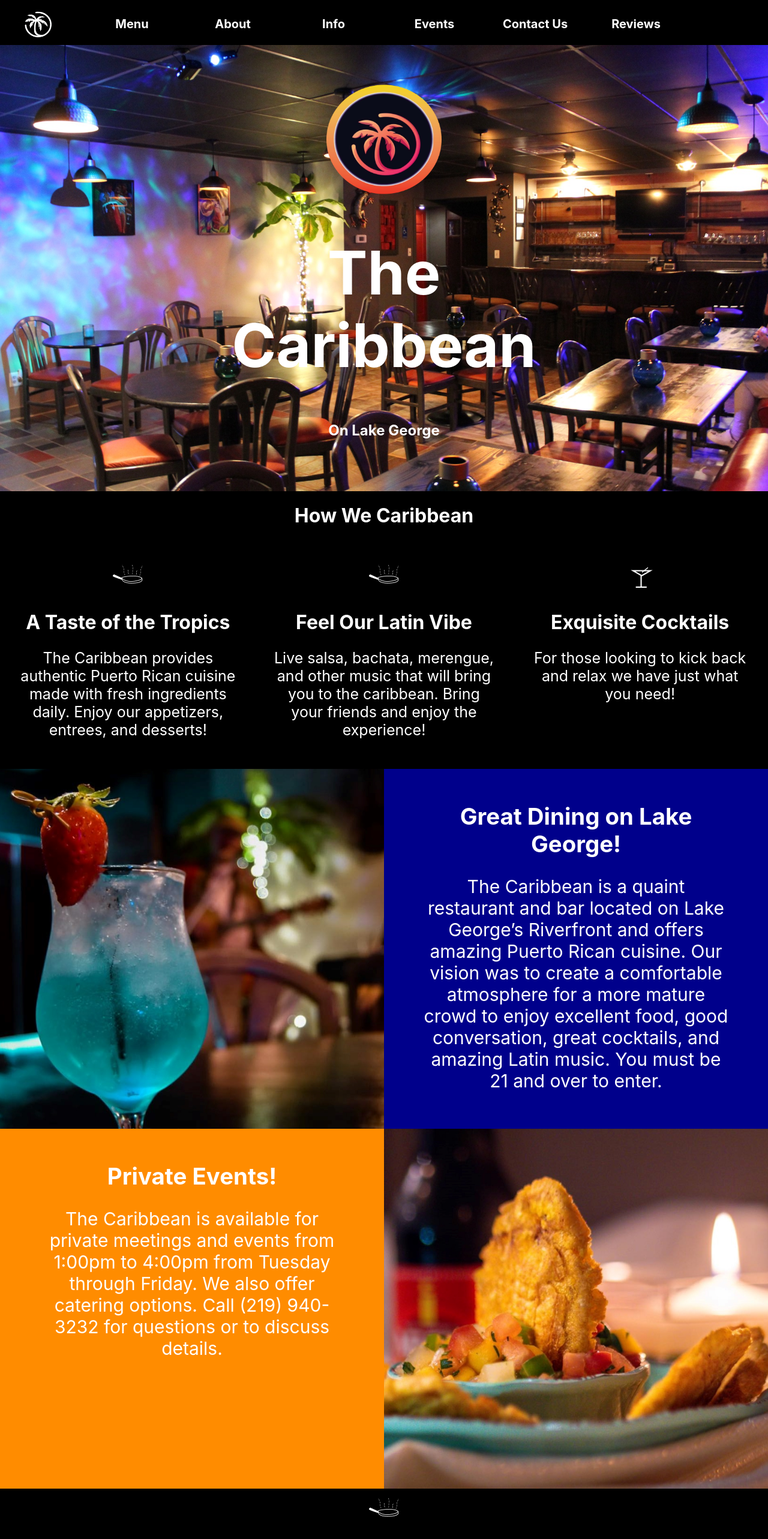
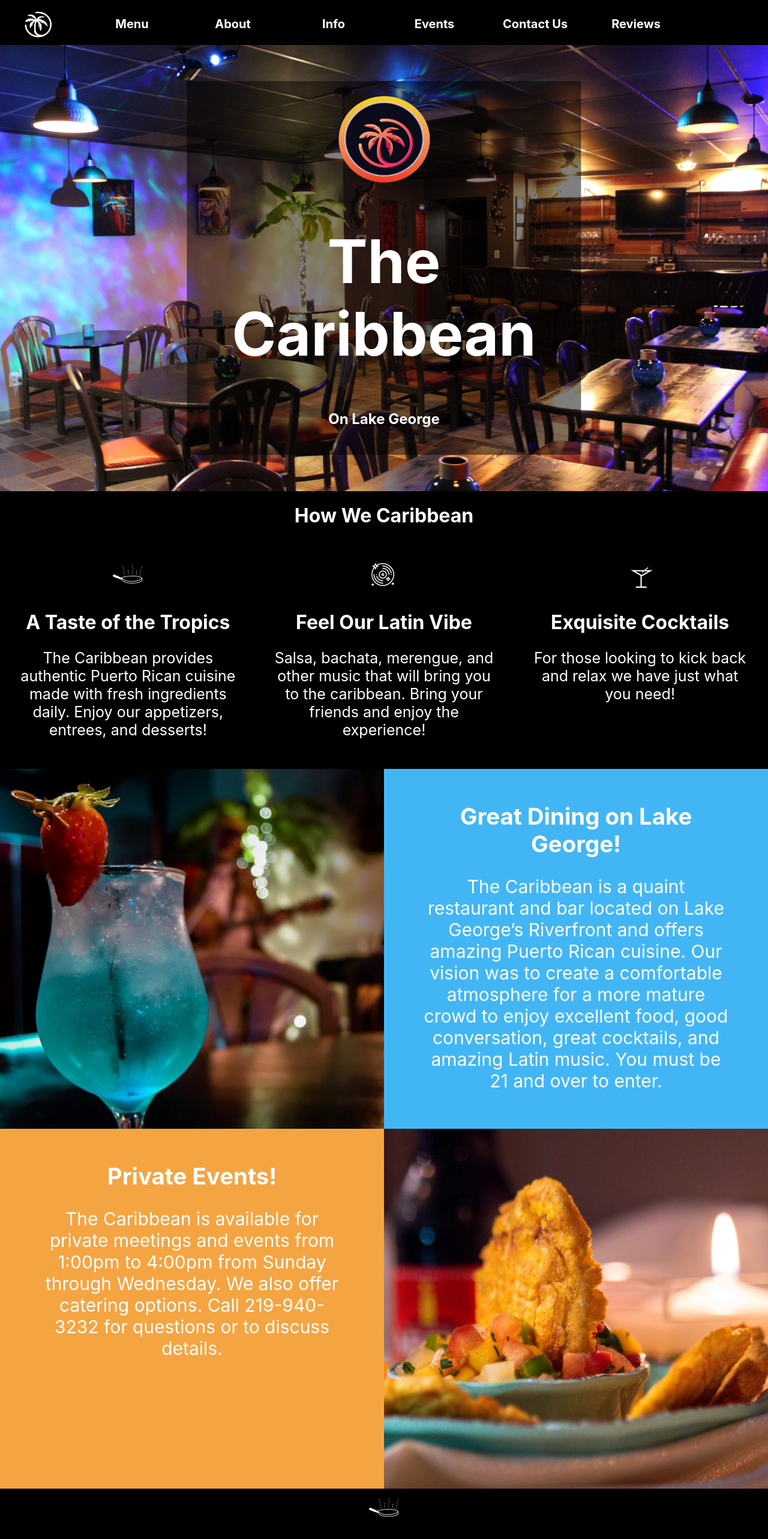
Before and after one commit to dwolrdcojp/thecaribbean-react, a React (Create React App) app: page / in a window 1280 px wide. Shown: the top 2566 px of the page at 60% size. Built offline with nearby package versions, Linux system fonts and the light colour scheme.

Commit message:
change styles

```diff
--- a/src/App.css
+++ b/src/App.css
@@ -76,6 +76,10 @@
   left: 50%;
   transform: translate(-50%, -50%);
   color: white;
+		background-color: rgba(0, 0, 0, 0.5);
+		padding: 25px;
+		padding-left: 75px;
+		padding-right: 75px;
 }
 
 .hero-text img{
--- a/src/App.js
+++ b/src/App.js
@@ -4,6 +4,7 @@
 import blackwhitelogo from './assets/black-white-logo.png'
 import cookingIcon from './assets/img/icons/cooking-icon.png';
 import cocktailIcon from './assets/img/icons/cocktail-icon.png';
+import vinylIcon from './assets/img/icons/vinyl-record.png';
 import drink from './assets/img/info-1.jpg';
 import dish from './assets/img/info-2.jpg';
 import facebookIcon from './assets/img/icons/facebook_icon.svg';
@@ -73,11 +74,11 @@
     <div className="hero">
       <div ref={heroRef} className="hero-image">
         <img src={heroImage} />
-      </div>
-      <div className="hero-text">
-        <img src={logo} />
-        <h1>The Caribbean</h1>
-        <h2>On Lake George</h2>
+								<div className="hero-text">
+												<img src={logo} />
+												<h1>The Caribbean</h1>
+												<h2>On Lake George</h2>
+								</div>
       </div>
     </div>
   );
@@ -93,9 +94,9 @@
     },
     {
       id: 1,
-      img: cookingIcon,
+      img: vinylIcon,
       title: "Feel Our Latin Vibe",
-      description: "Live salsa, bachata, merengue, and other music that will bring you to the caribbean. Bring your friends and enjoy the experience!",
+      description: "Salsa, bachata, merengue, and other music that will bring you to the caribbean. Bring your friends and enjoy the experience!",
     },
     {
       id: 2,
@@ -136,20 +137,20 @@
       id: 1,
       img: dish,
       title: "Private Events!",
-      description: "The Caribbean is available for private meetings and events from 1:00pm to 4:00pm from Tuesday through Friday. We also offer catering options. Call (219) 940-3232 for questions or to discuss details."
+      description: "The Caribbean is available for private meetings and events from 1:00pm to 4:00pm from Sunday through Wednesday. We also offer catering options. Call 219-940-3232 for questions or to discuss details."
     }
   ];
 
   return (
     <div id="Info" className="info">
-      <div className="panel" style={{backgroundColor: 'darkblue'}}>
+      <div className="panel" style={{backgroundColor: '#42b6f5'}}>
         <img id='panelId' src={content[0].img} />
         <div className="wrapper">
           <Card title={content[0].title}
                 description={content[0].description}/>
         </div>
       </div>
-      <div id="Events" className="panel" style={{backgroundColor: 'darkorange'}}>
+      <div id="Events" className="panel" style={{backgroundColor: '#f5a442'}}>
         <div className="wrapper">
           <Card title={content[1].title}
                 description={content[1].description}/>
```
Also changed, not shown: src/assets/img/icons/vinyl-record.png (added).
